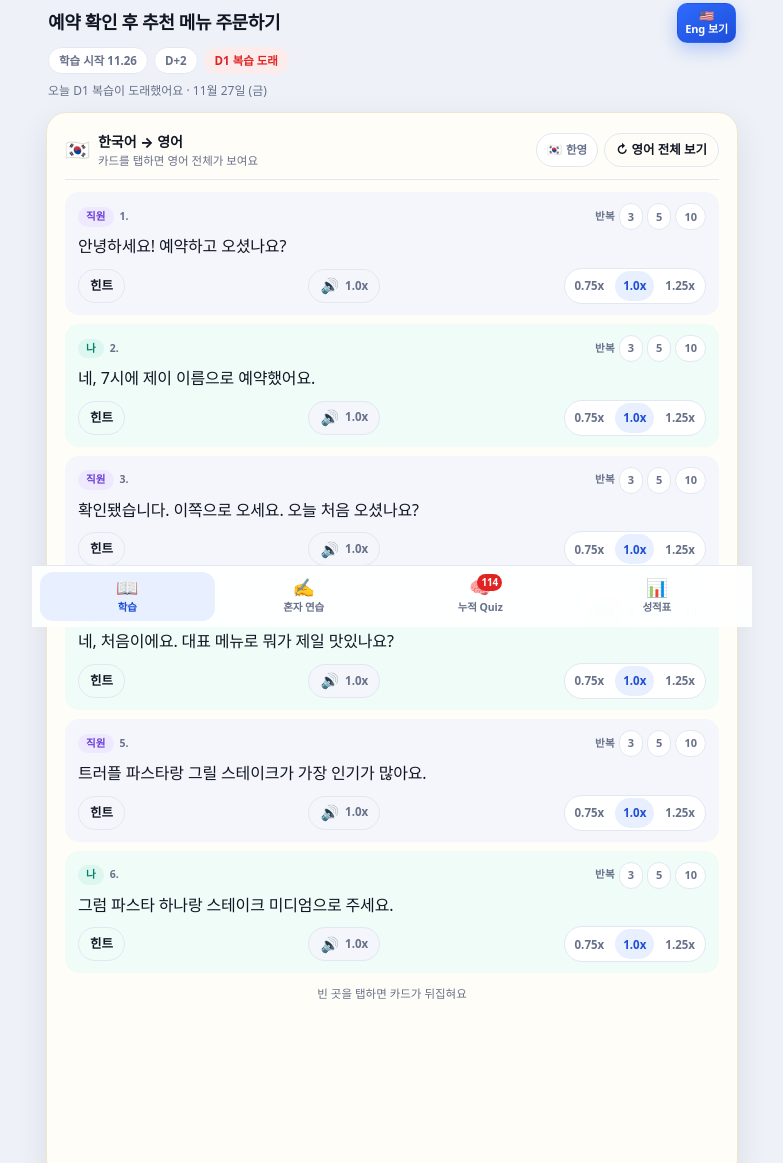
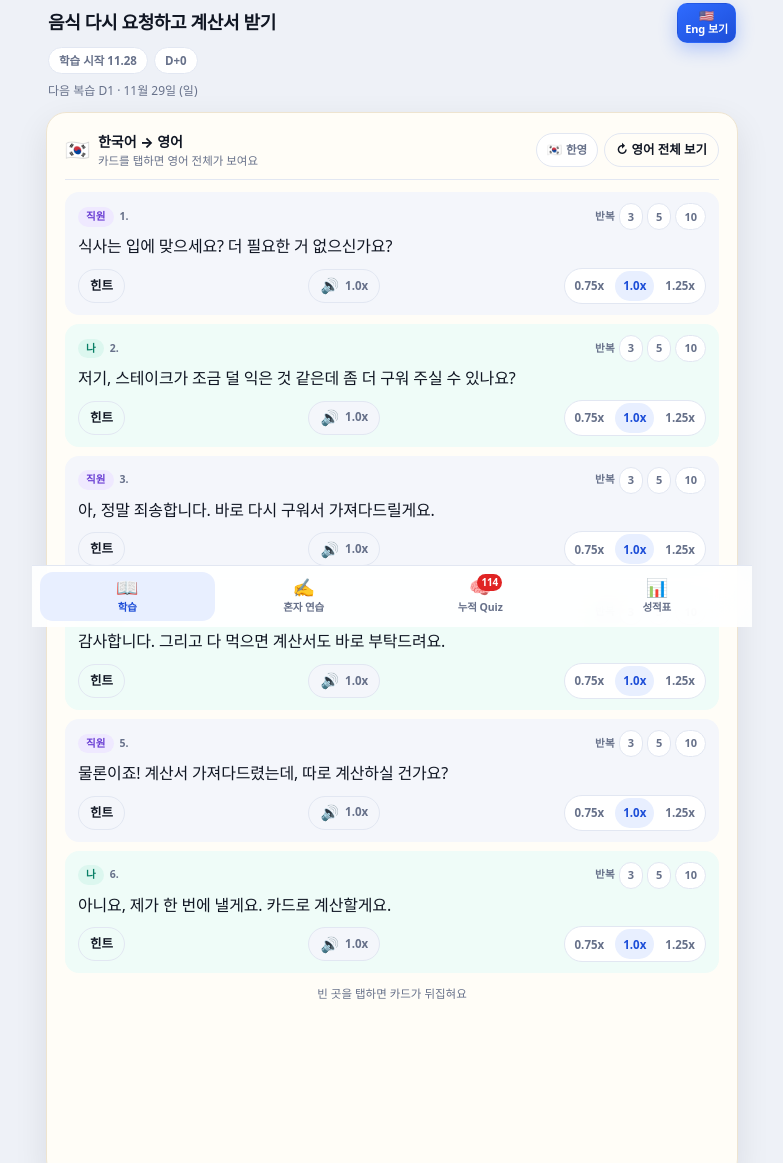
Before and after one commit to trizzen-jc/sky-english, a plain HTML site: page index.html in a window 1280 px wide. Shown: the part 173-1336 px from the top of the page, without its empty margins (248-1031 px from the left). Drawn offline with Linux system fonts and the light colour scheme.

Commit message:
Add Chapter 2 Scene 2 (rest-02-check)

```diff
--- a/index.html
+++ b/index.html
@@ -660,6 +660,69 @@
      ════════════════════════════════════════════════════ */
   var CONTENT = {
     scenes: [
+      {
+        id: 'rest-02-check',
+        chapter: 'Chapter 2 · 식당',
+        chip: 'Scene 2 · 음식 수정·계산',
+        title: '음식 다시 요청하고 계산서 받기',
+        learnedDate: '2026-11-28',
+        turns: [
+          {
+            id: 't1',
+            speaker: 'partner',
+            role: '직원',
+            ko: '식사는 입에 맞으세요? 더 필요한 거 없으신가요?',
+            en: 'How is everything so far? Can I get you anything else?',
+            hint: 'so far',
+            note: ''
+          },
+          {
+            id: 't2',
+            speaker: 'me',
+            role: '나',
+            ko: '저기, 스테이크가 조금 덜 익은 것 같은데 좀 더 구워 주실 수 있나요?',
+            en: 'Excuse me, the steak looks a bit undercooked. Could you cook it a little more?',
+            hint: 'a bit undercooked',
+            note: ''
+          },
+          {
+            id: 't3',
+            speaker: 'partner',
+            role: '직원',
+            ko: '아, 정말 죄송합니다. 바로 다시 구워서 가져다드릴게요.',
+            en: "Oh, I'm so sorry about that. I'll have it cooked right away.",
+            hint: 'right away',
+            note: ''
+          },
+          {
+            id: 't4',
+            speaker: 'me',
+            role: '나',
+            ko: '감사합니다. 그리고 다 먹으면 계산서도 바로 부탁드려요.',
+            en: 'Thank you. Also, could we get the check when we finish?',
+            hint: 'get the check',
+            note: ''
+          },
+          {
+            id: 't5',
+            speaker: 'partner',
+            role: '직원',
+            ko: '물론이죠! 계산서 가져다드렸는데, 따로 계산하실 건가요?',
+            en: 'Of course! Here is your check. Would you like to split it?',
+            hint: 'split it',
+            note: ''
+          },
+          {
+            id: 't6',
+            speaker: 'me',
+            role: '나',
+            ko: '아니요, 제가 한 번에 낼게요. 카드로 계산할게요.',
+            en: "No, I'll take care of it all together. Can I pay by card?",
+            hint: 'all together',
+            note: ''
+          }
+        ]
+      },
       {
         id: 'rest-01-order',
         chapter: 'Chapter 2 · 식당',
```
Also changed, not shown: 12 other files.
